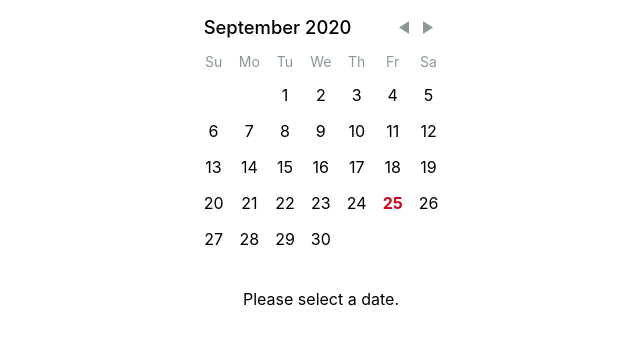
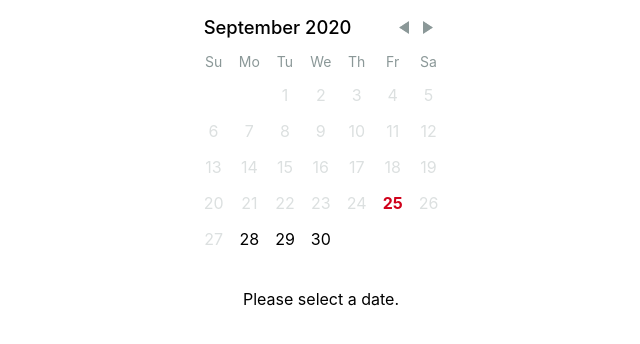
Before and after one commit to DanielleInkster/scheduler, a React (Create React App) app: page / in a window 1280 px wide. Shown: the top 344 px of the page, without its empty margins (319-959 px from the left). Built offline with nearby package versions, Linux system fonts and the light colour scheme; no server answers.

Commit message:
User can't select disabled days

```diff
--- a/src/containers/DayPicker.js
+++ b/src/containers/DayPicker.js
@@ -18,15 +18,22 @@ export default function Calendar() {
     }
   }
 
-  function handleDayClick(day) {
-    selectDate(day);
+  function handleDayClick(day, modifiers = {}) {
+    if (modifiers.disabled) {
+      return;
+    }
+    selectDate(modifiers.selected ? undefined : day);
     const dbDay = dbDate(day);
     history.push(`/${dbDay}`);
   }
 
   return (
     <div>
-      <DayPicker selectedDays={date} onDayClick={handleDayClick} />
+      <DayPicker
+        selectedDays={date}
+        onDayClick={handleDayClick}
+        disabledDays={[{ daysOfWeek: [0, 6] }, { before: new Date() }]}
+      />
       <DailySchedule date={date} />
     </div>
   );
```
